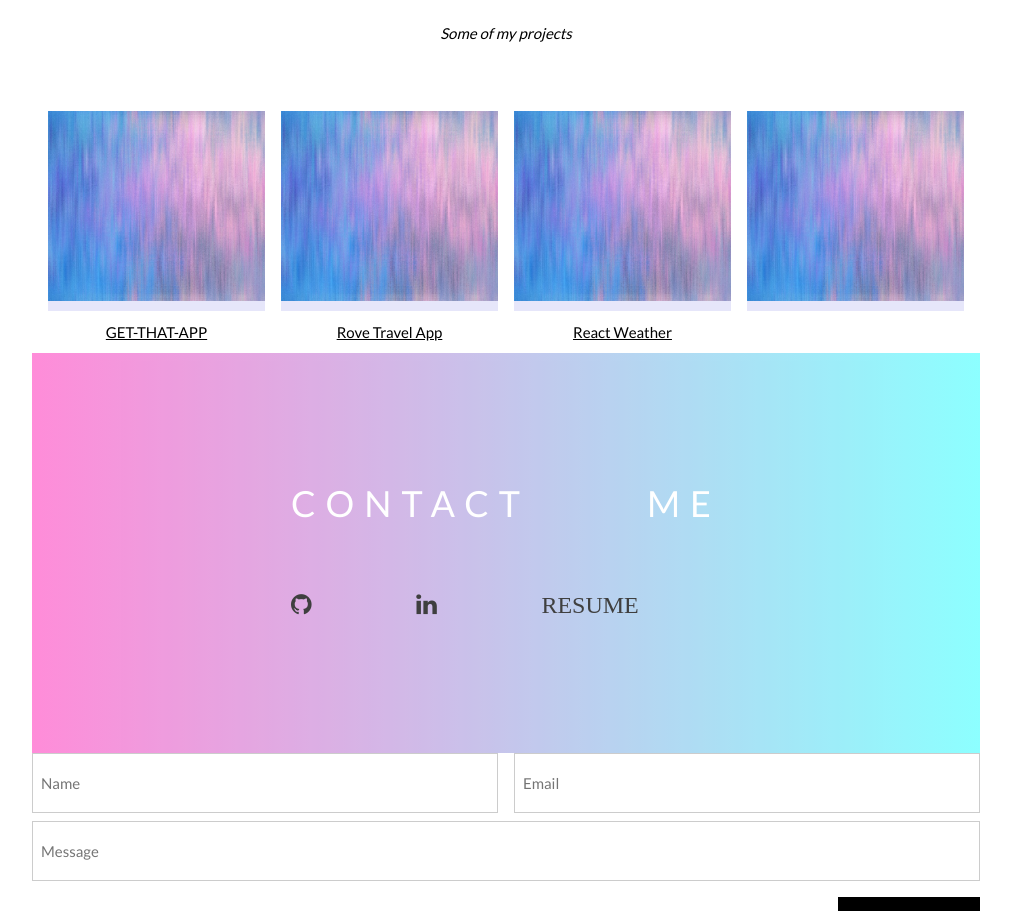
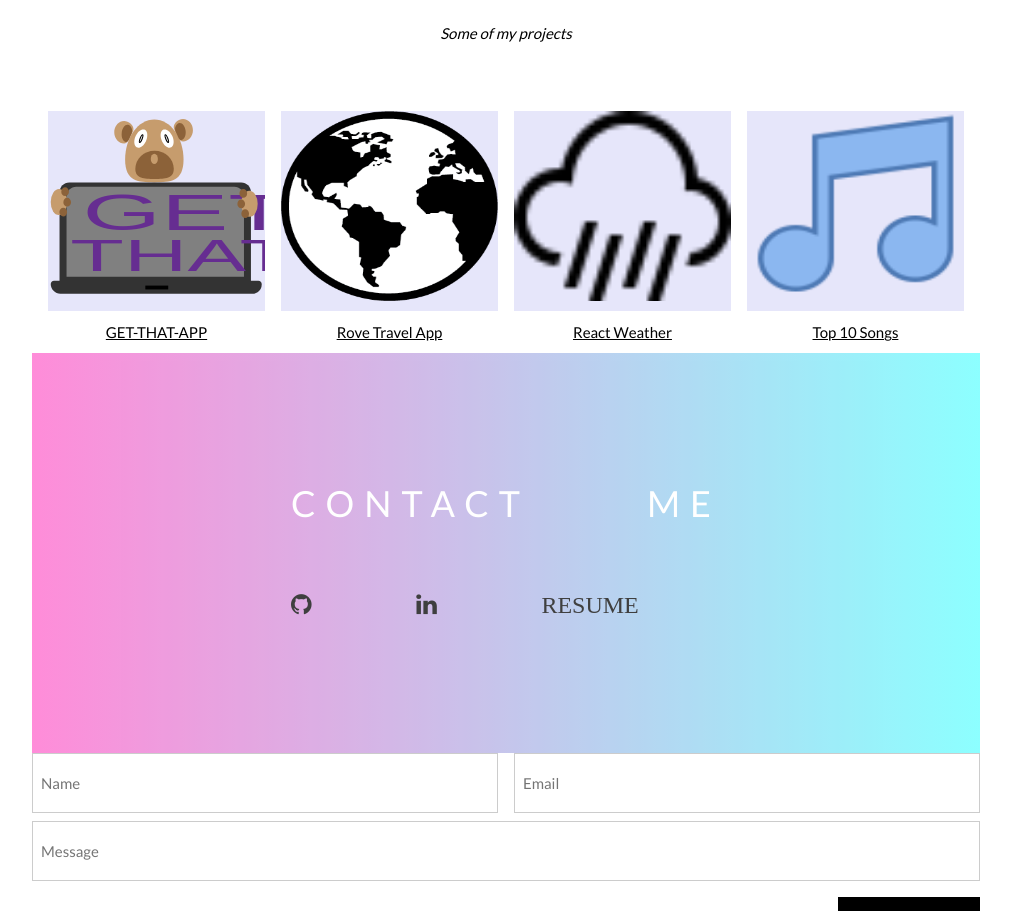
Before and after one commit to senorpayne/porfin, a plain HTML site: page index.html in a window 1280 px wide. Shown: the part 1926-2837 px from the top of the page, without its empty margins (134-1145 px from the left). Drawn offline with nearby package versions, Linux system fonts and the light colour scheme.

Commit message:
projects

```diff
--- a/index.html
+++ b/index.html
@@ -138,19 +138,19 @@ font-size: 20px;
   <!-- Responsive Grid. Four columns on tablets, laptops and desktops. Will stack on mobile devices/small screens (100% width) -->
   <div class="w3-row-padding w3-center">
     <div class="w3-col m3" >
-      <a href="https://serene-plains-92431.herokuapp.com/callback" ><img src="background-2797157_640.jpg"   style="width:100%" class="w3-hover-opacity "  alt="GET_THAT" ><div class="centered">GET-THAT-APP</div></a>
+      <a href="https://serene-plains-92431.herokuapp.com/callback" ><img src="get.svg"   style="width:100%" class="w3-hover-opacity "  alt="GET_THAT" ><div class="centered">GET-THAT-APP</div></a>
     </div>
 
     <div class="w3-col m3">
-     <a href="https://mmalberts.github.io/Rove/"> <img src="background-2797157_640.jpg" style="width:100%" onclick="onClick(this)" class="w3-hover-opacity" alt="Rove">Rove Travel App</a>
+     <a href="https://mmalberts.github.io/Rove/"> <img src="rove.png" style="width:100%" onclick="onClick(this)" class="w3-hover-opacity" alt="Rove">Rove Travel App</a>
     </div>
 
     <div class="w3-col m3">
-     <a href="https://shrouded-ravine-80305.herokuapp.com/"> <img src="background-2797157_640.jpg" style="width:100%" onclick="onClick(this)" class="w3-hover-opacity" alt="Weather">React Weather</a>
+     <a href="https://shrouded-ravine-80305.herokuapp.com/"> <img src="rain.png" style="width:100%" onclick="onClick(this)" class="w3-hover-opacity" alt="Weather">React Weather</a>
     </div>
 
     <div class="w3-col m3">
-      <img src="background-2797157_640.jpg" style="width:100%" onclick="onClick(this)" class="w3-hover-opacity" alt="Quiet ocean">
+     <a href="https://senorpayne.github.io/Top10songspreview/"> <img src="icons8-music-100.png" style="width:100%" onclick="onClick(this)" class="w3-hover-opacity" alt="Top 10">Top 10 Songs</a>
     </div>
   </div>
 
```
Also changed, not shown: get.svg (added), icons8-music-100.png (added), rain.png (added), rove.png (added).
